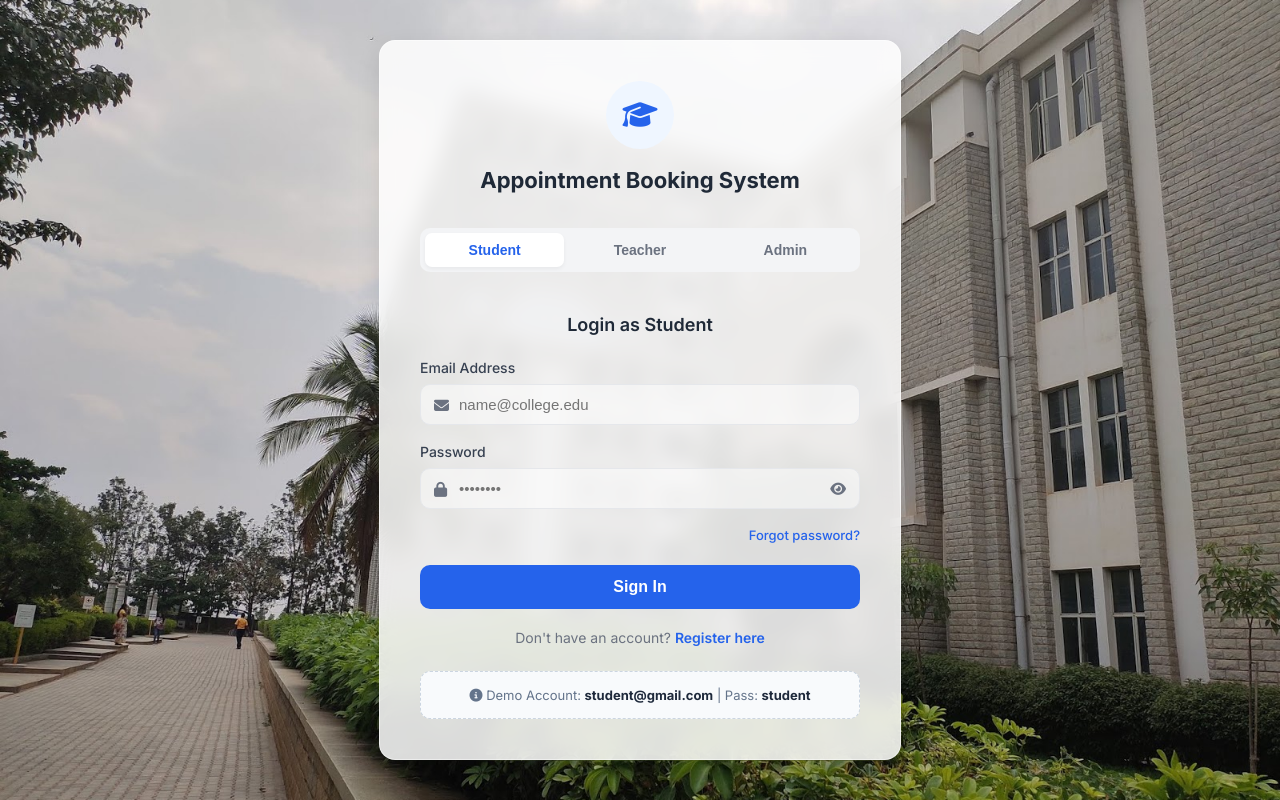
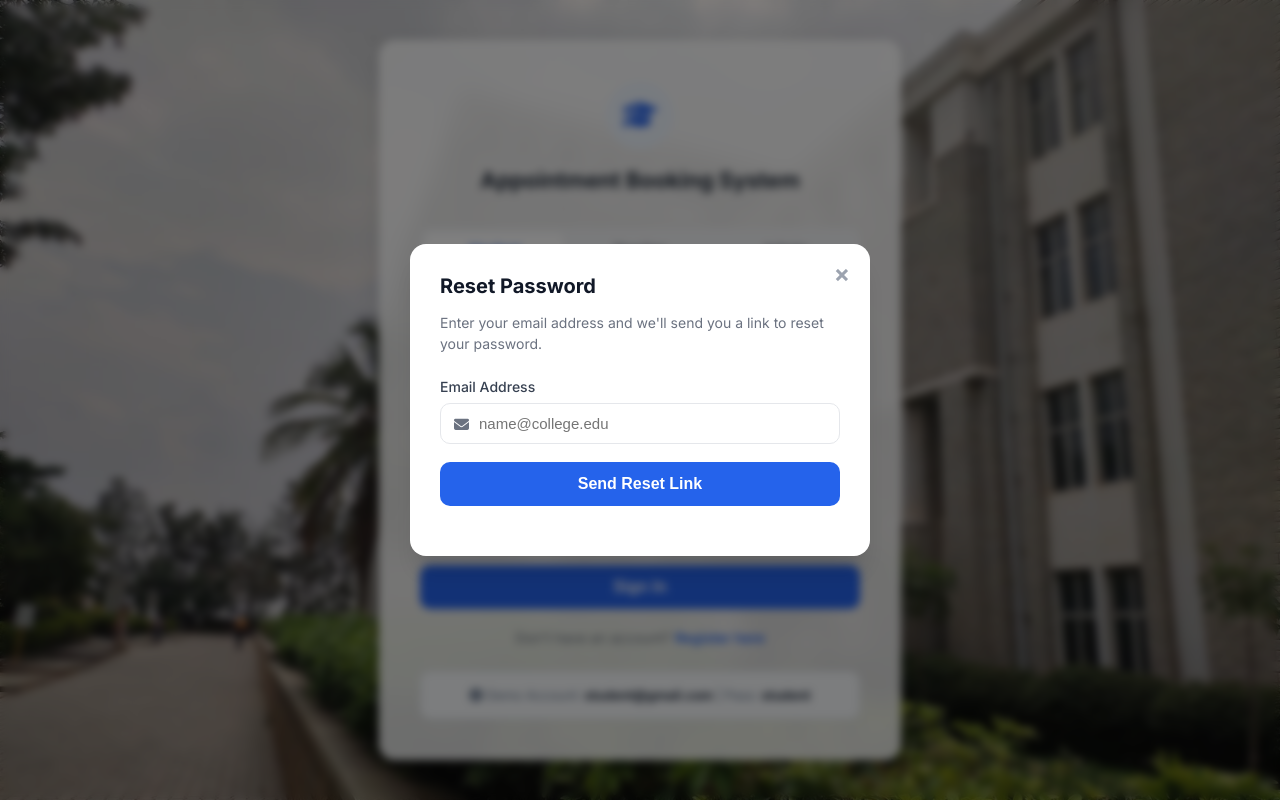
Before and after one commit to Jubed437/Student_Teacher_Appointment_Booking, a plain HTML site: page index.html in a window 1280 px wide. Both pictures are taken after a click on the link "Forgot password?". Drawn offline with Linux system fonts and the light colour scheme.

Commit message:
Forgot Password

```diff
--- a/css/index.css
+++ b/css/index.css
@@ -229,3 +229,58 @@ form {
         padding: 24px 20px;
     }
 }
+
+/* Modal Styles */
+.modal {
+    display: none;
+    position: fixed;
+    z-index: 1000;
+    left: 0;
+    top: 0;
+    width: 100%;
+    height: 100%;
+    background-color: rgba(0, 0, 0, 0.5);
+    backdrop-filter: blur(4px);
+    align-items: center;
+    justify-content: center;
+}
+
+.modal-content {
+    background-color: white;
+    padding: 30px;
+    border-radius: 16px;
+    width: 90%;
+    max-width: 400px;
+    position: relative;
+    box-shadow: 0 20px 25px -5px rgba(0, 0, 0, 0.1), 0 10px 10px -5px rgba(0, 0, 0, 0.04);
+}
+
+.modal-content h2 {
+    margin-top: 0;
+    font-size: 20px;
+    font-weight: 700;
+    color: #111827;
+    margin-bottom: 10px;
+}
+
+.modal-content p {
+    font-size: 14px;
+    color: #6b7280;
+    margin-bottom: 24px;
+    line-height: 1.5;
+}
+
+.close-modal {
+    position: absolute;
+    right: 20px;
+    top: 15px;
+    font-size: 24px;
+    font-weight: bold;
+    color: #9ca3af;
+    cursor: pointer;
+    transition: color 0.2s;
+}
+
+.close-modal:hover {
+    color: #1f2937;
+}
--- a/index.html
+++ b/index.html
@@ -119,6 +119,24 @@
         </div>
     </div>
 
+    <div id="forgot-modal" class="modal">
+        <div class="modal-content">
+            <span class="close-modal">&times;</span>
+            <h2>Reset Password</h2>
+            <p>Enter your email address and we'll send you a link to reset your password.</p>
+            <form id="forgot-password-form">
+                <div class="field">
+                    <label for="forgot-email">Email Address</label>
+                    <div class="input-wrap">
+                        <i class="fas fa-envelope left-icon"></i>
+                        <input type="email" id="forgot-email" placeholder="name@college.edu" required>
+                    </div>
+                </div>
+                <button type="submit" class="submit-btn">Send Reset Link</button>
+            </form>
+        </div>
+    </div>
+
     <script type="module" src="js/index.js"></script>
 </body>
 
--- a/js/index.js
+++ b/js/index.js
@@ -1,5 +1,5 @@
 import { auth, db } from './firebase.js';
-import { signInWithEmailAndPassword, createUserWithEmailAndPassword } from "https://www.gstatic.com/firebasejs/11.1.0/firebase-auth.js";
+import { signInWithEmailAndPassword, createUserWithEmailAndPassword, sendPasswordResetEmail } from "https://www.gstatic.com/firebasejs/11.1.0/firebase-auth.js";
 import { doc, setDoc, getDocs, collection, query, where } from "https://www.gstatic.com/firebasejs/11.1.0/firebase-firestore.js";
 import { log } from './logger.js';
 
@@ -44,7 +44,7 @@ function switchRole(newRole) {
     } else { // admin
         registerLink.style.display = 'none';
         demoEmail.textContent = 'admin@gmail.com';
-        demoPass.textContent = 'admin';
+        demoPass.textContent = 'admin123';
         if (registerForm.style.display !== 'none') {
             showLoginForm();
         }
@@ -164,3 +164,36 @@ document.querySelectorAll('.toggle-password').forEach(btn => {
         }
     });
 });
+const forgotLink = document.querySelector('.forgot-link');
+const forgotModal = document.getElementById('forgot-modal');
+const closeModal = document.querySelector('.close-modal');
+const forgotForm = document.getElementById('forgot-password-form');
+
+forgotLink.addEventListener('click', (e) => {
+    e.preventDefault();
+    forgotModal.style.display = 'flex';
+});
+
+closeModal.addEventListener('click', () => {
+    forgotModal.style.display = 'none';
+});
+
+window.addEventListener('click', (e) => {
+    if (e.target === forgotModal) {
+        forgotModal.style.display = 'none';
+    }
+});
+
+forgotForm.addEventListener('submit', async (e) => {
+    e.preventDefault();
+    const email = document.getElementById('forgot-email').value;
+
+    try {
+        await sendPasswordResetEmail(auth, email);
+        alert('Password reset email sent! Please check your inbox.');
+        forgotModal.style.display = 'none';
+        e.target.reset();
+    } catch (err) {
+        alert('Error: ' + err.message);
+    }
+});
```
